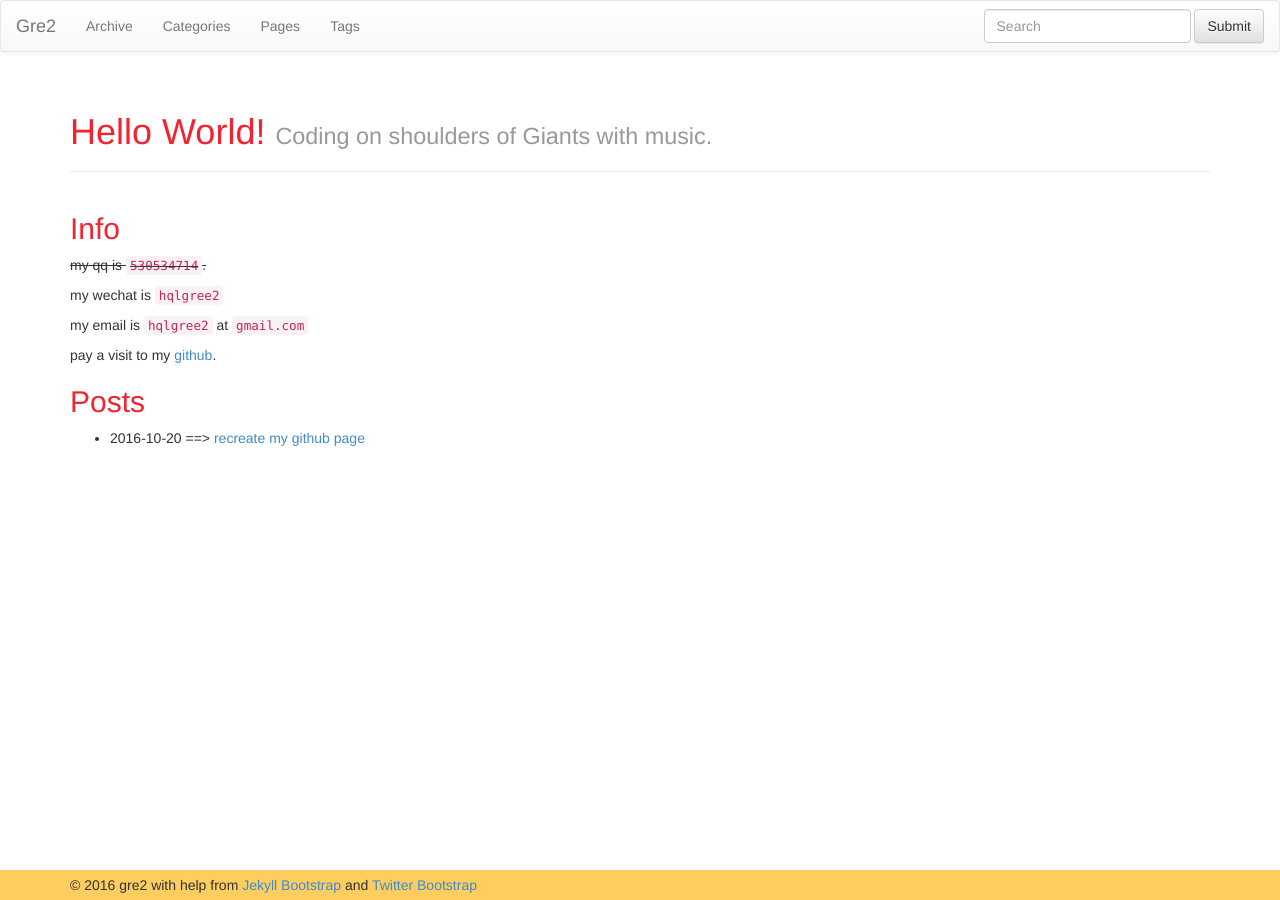
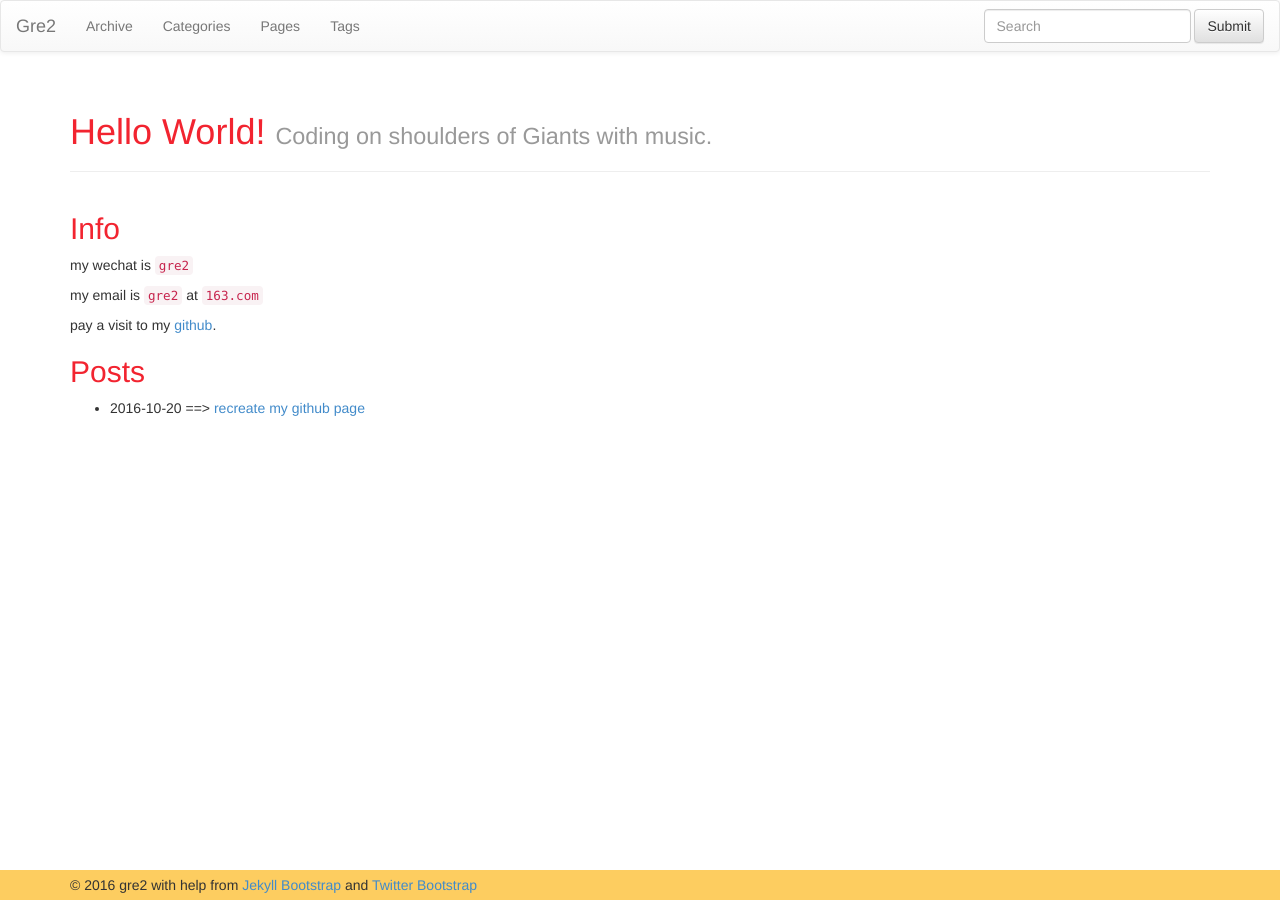
Before and after one commit to gre2/gre2.github.com, a Jekyll site: the page built from index.md, in a window 1280 px wide. Built offline with Jekyll 4.4.1, drawn with Linux system fonts in a browser that asks for light colours; nearby versions of some CDN libraries.

Commit message:
Update index.md

```diff
--- a/index.md
+++ b/index.md
@@ -7,13 +7,11 @@ tagline: Coding on shoulders of Giants with music.
 
 ## Info
 
-<del>my qq is `530534714`.</del>
+my wechat is `gre2`
 
-my wechat is `hqlgree2`
+my email is `gre2` at `163.com`
 
-my email is `hqlgree2` at `gmail.com`
-
-pay a visit to my [github](http://github.com/gree2).
+pay a visit to my [github](http://github.com/gre2).
 
 ## Posts
 
```
